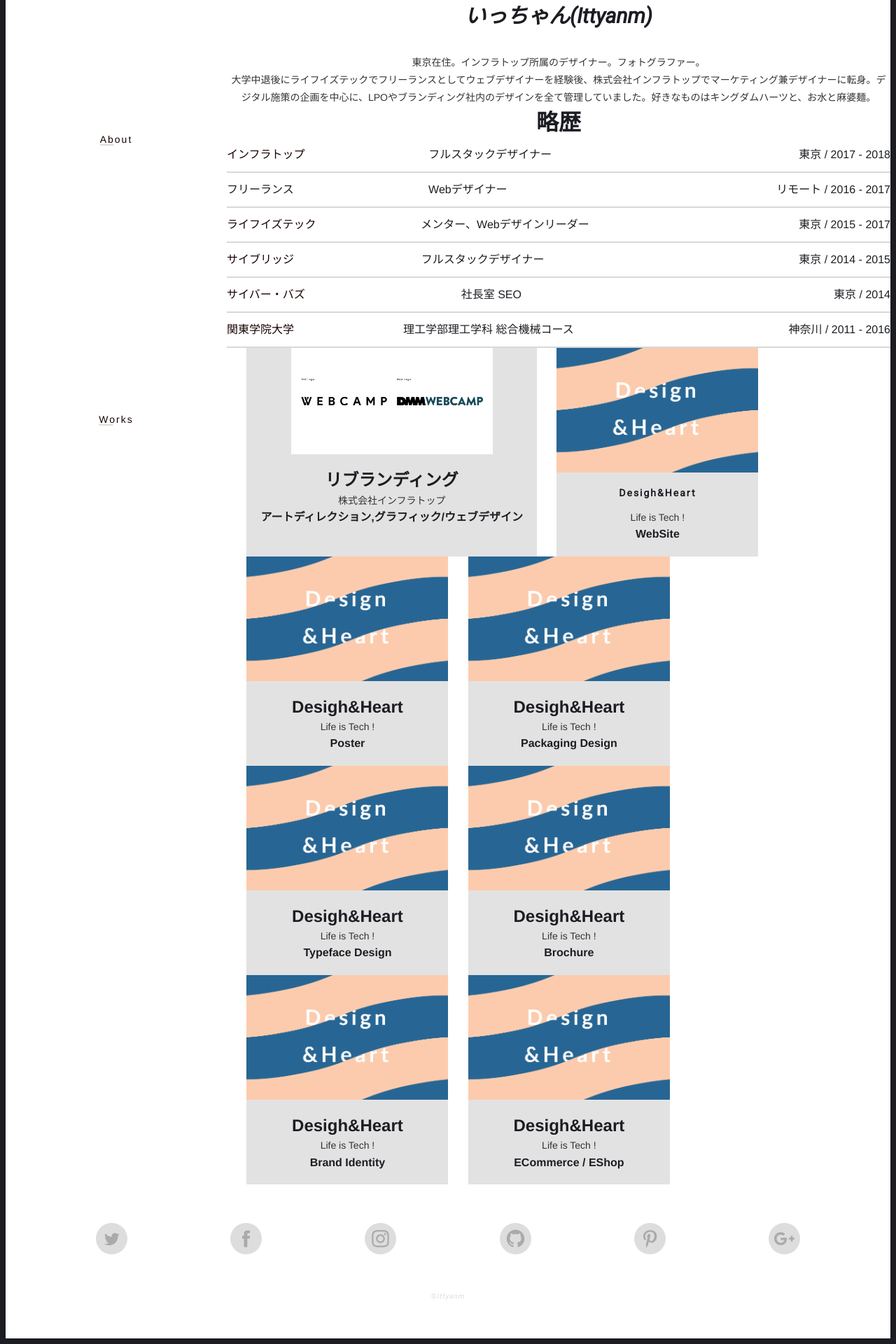
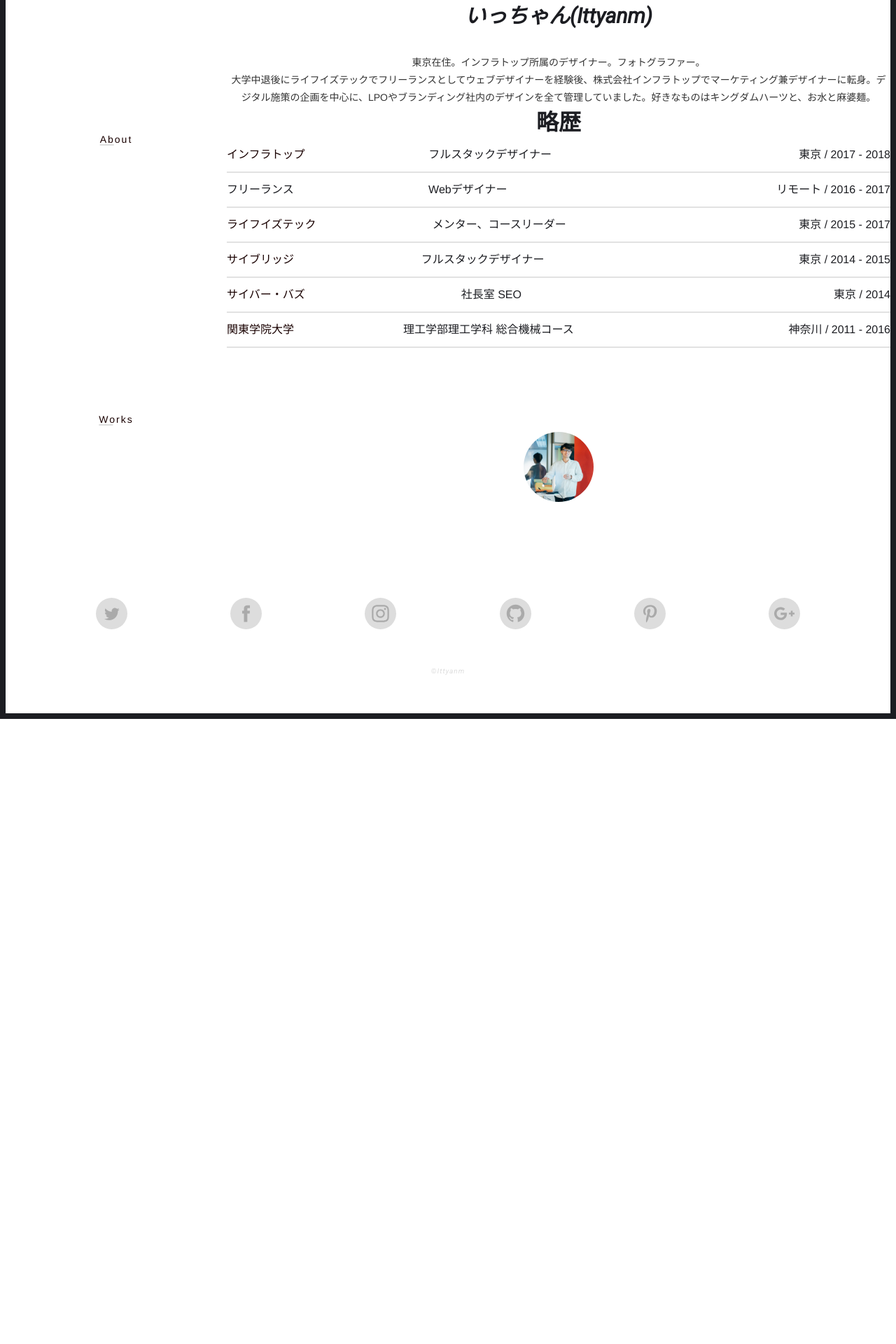
Before and after one commit to Ittyanm/Ittyanm, a PHP site: page /about/index.html in a window 1280 px wide. Shown: the part 671-2591 px from the top of the page at 70% size. After the commit the page ends 1698 px from the top, so only its background shows below. Run offline with PHP 8.4, Linux system fonts and the light colour scheme; some libraries are stand-ins or nearby versions.

Commit message:
略歴の更新

```diff
--- a/about/index.html
+++ b/about/index.html
@@ -131,7 +131,7 @@
         <div class="career">
           <ol>
             <li class="career-employer"><a href="https://lifeistech.co.jp/" target="_blank">ライフイズテック</a></li>
-            <li class="career-title">メンター、Webデザインリーダー</li>
+            <li class="career-title">メンター、コースリーダー</li>
             <li class="career-period">東京 / 2015 - 2017</li>
           </ol>
         </div>
@@ -162,89 +162,6 @@
         <div class="avatar-icon"></div>
       </div>
       <!-- .avatar -->
-      <div class="grid">
-        <a class="grid-item" href="works/dwc_rebranding.html">
-          <img src="./assets/img/logo_rebranding.png" alt="" width="288">
-          <div class="caption">
-            <h3>リブランディング</h3>
-            <p>株式会社インフラトップ</p>
-            <h4>アートディレクション,グラフィック/ウェブデザイン</h4>
-          </div>
-          <!-- .caption -->
-        </a>
-        <!-- .grid-item -->
-        <div class="grid-item">
-          <img src="./assets/img/Design-Heart-Wallpaper.png" alt="" width="288">
-          <div class="caption">
-            <h3 class="title">Desigh&amp;Heart</h3>
-            <p class="">Life is Tech !</p>
-            <h4>WebSite</h4>
-          </div>
-          <!-- .caption -->
-        </div>
-        <!-- .grid-item -->
-        <div class="grid-item">
-          <img src="./assets/img/Design-Heart-Wallpaper.png" alt="" width="288">
-          <div class="caption">
-            <h3>Desigh&amp;Heart</h3>
-            <p>Life is Tech !</p>
-            <h4>Poster</h4>
-          </div>
-          <!-- .caption -->
-        </div>
-        <!-- .grid-item -->
-        <div class="grid-item">
-          <img src="./assets/img/Design-Heart-Wallpaper.png" alt="" width="288">
-          <div class="caption">
-            <h3>Desigh&amp;Heart</h3>
-            <p>Life is Tech !</p>
-            <h4>Packaging Design</h4>
-          </div>
-          <!-- .caption -->
-        </div>
-        <!-- .grid-item -->
-        <div class="grid-item">
-          <img src="./assets/img/Design-Heart-Wallpaper.png" alt="" width="288">
-          <div class="caption">
-            <h3>Desigh&amp;Heart</h3>
-            <p>Life is Tech !</p>
-            <h4>Typeface Design</h4>
-          </div>
-          <!-- .caption -->
-        </div>
-        <!-- .grid-item -->
-        <div class="grid-item">
-          <img src="./assets/img/Design-Heart-Wallpaper.png" alt="" width="288">
-          <div class="caption">
-            <h3>Desigh&amp;Heart</h3>
-            <p>Life is Tech !</p>
-            <h4>Brochure</h4>
-          </div>
-          <!-- .caption -->
-        </div>
-        <!-- .grid-item -->
-        <div class="grid-item">
-          <img src="./assets/img/Design-Heart-Wallpaper.png" alt="" width="288">
-          <div class="caption">
-            <h3>Desigh&amp;Heart</h3>
-            <p>Life is Tech !</p>
-            <h4>Brand Identity</h4>
-          </div>
-          <!-- .caption -->
-        </div>
-        <!-- .grid-item -->
-        <div class="grid-item">
-          <img src="./assets/img/Design-Heart-Wallpaper.png" alt="" width="288">
-          <div class="caption">
-            <h3>Desigh&amp;Heart</h3>
-            <p>Life is Tech !</p>
-            <h4>ECommerce / EShop</h4>
-          </div>
-          <!-- .caption -->
-        </div>
-        <!-- .grid-item -->
-      </div>
-      <!-- .grid -->
     </div>
     <!-- .container -->
   </div>
--- a/assets/css/about.css
+++ b/assets/css/about.css
@@ -95,7 +95,7 @@ header .sentence {
 
 /* ↓ CAREERS ↓ */
 .career {
-  border-bottom: 2px solid #D8D8D8;
+  border-bottom: 2px solid #e2e2e2;
 }
 
 .career ol {
@@ -144,3 +144,16 @@ header .sentence {
 }
 
 /* ↑ CAREERS ↑ */
+/* ↓ AVATAR ↓ */
+.avatar-icon {
+  height: 100px;
+  width: 100px;
+  border-radius: 50px;
+  background: #e2e2e2 url(../img/about/about-image01.jpg) 32% 32% / 152% no-repeat;
+  margin: 120px auto 0;
+}
+
+/* Tablet only */
+@media only screen and (max-width: 768px) {}
+
+/* ↑ AVATAR ↑ */
```
